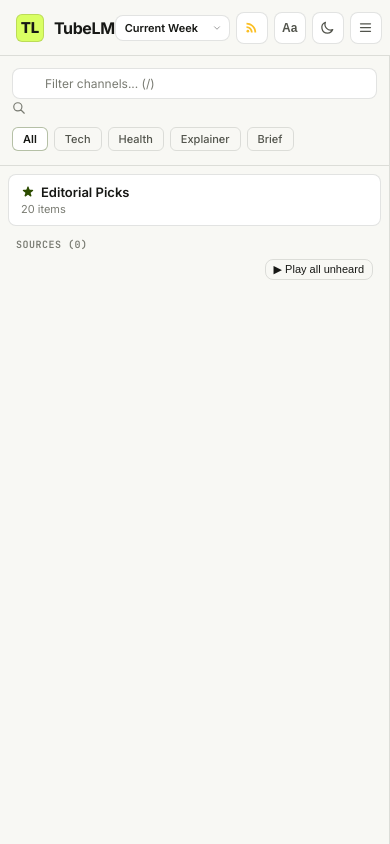
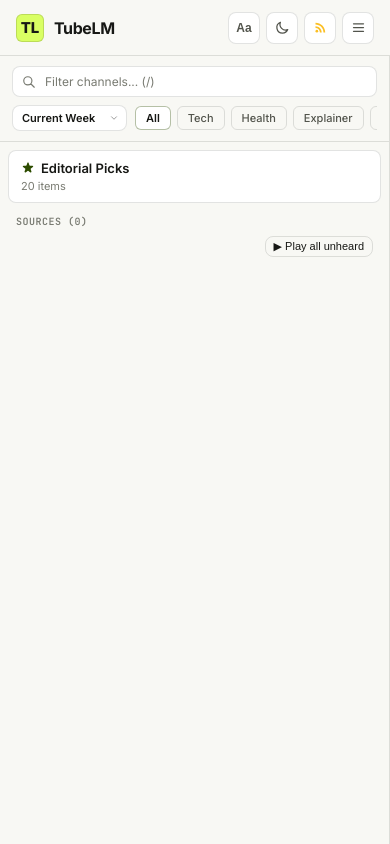
Before and after one commit to vkr1729/TubeLM, a Flask app: template desktop/templates/reader.html in a window 390 px wide. Run offline with Flask 3, Linux system fonts and the light colour scheme; the template is opened without the code that fills it, so the values that code supplies are empty; parts of the project's set-up code (start-up, migrations or seed data) failed here and were passed over.

Commit message:
fix(reader): accurate audio duration probing, clean sidebar week switcher, and mobile UI polish

```diff
--- a/desktop/templates/reader.html
+++ b/desktop/templates/reader.html
@@ -232,6 +232,12 @@
       height: 15px;
     }
 
+    .header-controls {
+      display: flex;
+      align-items: center;
+      gap: 6px;
+    }
+
     /* Sidebar */
     .sidebar-pane {
       background: var(--sidebar-bg);
@@ -240,6 +246,30 @@
       flex-direction: column;
       flex-shrink: 0;
       z-index: 10;
+    }
+
+    .sidebar-filters-box {
+      padding: 10px 12px;
+      border-bottom: 1px solid var(--border-color);
+      display: flex;
+      flex-direction: column;
+      gap: 8px;
+    }
+
+    .search-box-wrapper {
+      position: relative;
+      width: 100%;
+      display: flex;
+      align-items: center;
+    }
+
+    .search-icon {
+      position: absolute;
+      left: 10px;
+      width: 14px;
+      height: 14px;
+      color: var(--text-muted);
+      pointer-events: none;
     }
 
     .search-input {
@@ -261,6 +291,66 @@
 
     .search-input::placeholder {
       color: var(--text-muted);
+    }
+
+    .filters-row {
+      display: flex;
+      align-items: center;
+      gap: 8px;
+      width: 100%;
+      overflow: hidden;
+    }
+
+    .category-bar {
+      display: flex;
+      align-items: center;
+      gap: 6px;
+      overflow-x: auto;
+      -webkit-overflow-scrolling: touch;
+      scrollbar-width: none;
+      flex: 1;
+      min-width: 0;
+    }
+
+    .category-bar::-webkit-scrollbar {
+      display: none;
+    }
+
+    .sources-header-row {
+      padding: 8px 8px 2px;
+      font-size: 10px;
+      font-family: 'JetBrains Mono', monospace;
+      text-transform: uppercase;
+      letter-spacing: 0.05em;
+      color: var(--text-muted);
+      font-weight: 700;
+      display: flex;
+      align-items: center;
+      justify-content: space-between;
+    }
+
+    .sources-unread-pill {
+      color: var(--accent-ink);
+      font-weight: 700;
+    }
+
+    .sources-sub-row {
+      padding: 2px 8px 6px;
+      display: flex;
+      align-items: center;
+      justify-content: space-between;
+      gap: 6px;
+    }
+
+    .unread-summary-text {
+      font-size: 11px;
+      color: var(--text-muted);
+      font-family: 'JetBrains Mono', monospace;
+      white-space: nowrap;
+      overflow: hidden;
+      text-overflow: ellipsis;
+      flex: 1;
+      min-width: 0;
     }
 
     .cat-pill {
@@ -334,10 +424,11 @@
     .sidebar-item-meta {
       font-size: 11px;
       color: var(--text-muted);
-      margin-top: 2px;
-      display: flex;
-      align-items: center;
-      justify-content: space-between;
+      margin-top: 3px;
+      display: flex;
+      align-items: center;
+      gap: 5px;
+      flex-wrap: wrap;
     }
 
     .badge-audio {
@@ -1235,27 +1326,18 @@
       <span class="brand-name">TubeLM</span>
     </div>
 
-    <!-- Controls -->
-    <div class="flex items-center gap-1.5 sm:gap-2">
-      <div class="week-switcher">
-        <select id="week-selector" onchange="switchWeek(this.value)" class="week-select" title="Select digest week">
-          <option value="current" selected>Current Week</option>
-          <option value="prev">Previous Week</option>
-        </select>
-        <button id="btn-week-current" onclick="switchWeek('current')" style="display:none" class="week-btn active"></button>
-        <button id="btn-week-prev" onclick="switchWeek('prev')" style="display:none" class="week-btn"></button>
-      </div>
-
-      <a href="feed.xml" target="_blank" class="theme-toggle-btn" title="RSS Feed">
-        <svg class="w-3.5 h-3.5 text-amber-400" fill="currentColor" viewBox="0 0 24 24"><circle cx="6.18" cy="17.82" r="2.18"/><path d="M4 4.44v2.83c7.03 0 12.73 5.7 12.73 12.73h2.83c0-8.59-6.97-15.56-15.56-15.56zm0 5.66v2.83c3.9 0 7.07 3.17 7.07 7.07h2.83c0-5.47-4.43-9.9-9.9-9.9z"/></svg>
-      </a>
-
+    <!-- Global Controls -->
+    <div class="header-controls">
       <button id="btn-font-size" onclick="cycleFontSize()" class="theme-toggle-btn text-xs font-semibold" title="Adjust text size">Aa</button>
 
       <button id="theme-toggle" onclick="toggleTheme()" class="theme-toggle-btn" title="Toggle theme">
         <svg id="theme-icon-sun" class="hidden" fill="none" stroke="currentColor" viewBox="0 0 24 24"><path stroke-linecap="round" stroke-linejoin="round" stroke-width="2" d="M12 3v1m0 16v1m9-9h-1M4 9h-1m15.364 6.364l-.707-.707M6.343 6.343l-.707-.707m12.728 0l-.707.707M6.343 17.657l-.707.707M16 12a4 4 0 11-8 0 4 4 0 018 0z"></path></svg>
         <svg id="theme-icon-moon" fill="none" stroke="currentColor" viewBox="0 0 24 24"><path stroke-linecap="round" stroke-linejoin="round" stroke-width="2" d="M20.354 15.354A9 9 0 018.646 3.646 9.003 9.003 0 0012 21a9.003 9.003 0 008.354-5.646z"></path></svg>
       </button>
+
+      <a href="feed.xml" target="_blank" class="theme-toggle-btn" title="RSS Feed">
+        <svg class="w-3.5 h-3.5 text-amber-400" fill="currentColor" viewBox="0 0 24 24"><circle cx="6.18" cy="17.82" r="2.18"/><path d="M4 4.44v2.83c7.03 0 12.73 5.7 12.73 12.73h2.83c0-8.59-6.97-15.56-15.56-15.56zm0 5.66v2.83c3.9 0 7.07 3.17 7.07 7.07h2.83c0-5.47-4.43-9.9-9.9-9.9z"/></svg>
+      </a>
 
       <button id="mobile-sidebar-toggle" onclick="toggleSidebarMobile()" class="md:hidden theme-toggle-btn" title="Toggle sources">
         <svg fill="none" stroke="currentColor" viewBox="0 0 24 24"><path stroke-linecap="round" stroke-linejoin="round" stroke-width="2" d="M4 6h16M4 12h16M4 18h16"/></svg>
@@ -1270,18 +1352,29 @@
     <aside id="sidebar-pane" class="sidebar-pane w-full md:w-72 lg:w-80">
 
       <!-- Search & Filters -->
-      <div class="p-3 border-b border-[var(--border-color)] space-y-2">
-        <div class="relative">
+      <div class="sidebar-filters-box">
+        <div class="search-box-wrapper">
+          <svg class="search-icon" fill="none" stroke="currentColor" viewBox="0 0 24 24"><path stroke-linecap="round" stroke-linejoin="round" stroke-width="2" d="M21 21l-6-6m2-5a7 7 0 11-14 0 7 7 0 0114 0z"></path></svg>
           <input type="text" id="filter-search" oninput="applyFilters()" placeholder="Filter channels... (/)" class="search-input">
-          <svg class="w-3.5 h-3.5 text-[var(--text-muted)] absolute left-2.5 top-2.5" fill="none" stroke="currentColor" viewBox="0 0 24 24"><path stroke-linecap="round" stroke-linejoin="round" stroke-width="2" d="M21 21l-6-6m2-5a7 7 0 11-14 0 7 7 0 0114 0z"></path></svg>
         </div>
 
-        <div class="flex items-center gap-1.5 overflow-x-auto pb-0.5 no-scrollbar" id="category-bar">
-          <button onclick="setCategory('all')" id="cat-all" class="cat-pill active">All</button>
-          <button onclick="setCategory('tech')" id="cat-tech" class="cat-pill">Tech</button>
-          <button onclick="setCategory('health')" id="cat-health" class="cat-pill">Health</button>
-          <button onclick="setCategory('deep_explainer')" id="cat-deep_explainer" class="cat-pill">Explainer</button>
-          <button onclick="toggleBriefMode()" id="mode-brief" class="cat-pill" title="5-minute brief">Brief</button>
+        <div class="filters-row">
+          <div class="week-switcher">
+            <select id="week-selector" onchange="switchWeek(this.value)" class="week-select" title="Select digest week">
+              <option value="current" selected>Current Week</option>
+              <option value="prev">Previous Week</option>
+            </select>
+            <button id="btn-week-current" onclick="switchWeek('current')" style="display:none" class="week-btn active"></button>
+            <button id="btn-week-prev" onclick="switchWeek('prev')" style="display:none" class="week-btn"></button>
+          </div>
+
+          <div class="category-bar" id="category-bar">
+            <button onclick="setCategory('all')" id="cat-all" class="cat-pill active">All</button>
+            <button onclick="setCategory('tech')" id="cat-tech" class="cat-pill">Tech</button>
+            <button onclick="setCategory('health')" id="cat-health" class="cat-pill">Health</button>
+            <button onclick="setCategory('deep_explainer')" id="cat-deep_explainer" class="cat-pill">Explainer</button>
+            <button onclick="toggleBriefMode()" id="mode-brief" class="cat-pill" title="5-minute brief">Brief</button>
+          </div>
         </div>
       </div>
 
@@ -1300,12 +1393,12 @@
           </div>
         </button>
 
-        <div class="pt-2 pb-1 px-2 text-[10px] font-mono text-[var(--text-muted)] uppercase tracking-wider font-semibold flex items-center justify-between">
+        <div class="sources-header-row">
           <span>Sources (<span id="visible-channels-count">0</span>)</span>
-          <span id="unread-count" class="font-semibold" style="color: var(--accent-ink);"></span>
+          <span id="unread-count" class="sources-unread-pill"></span>
         </div>
-        <div class="px-2 pb-1 flex items-center justify-between gap-2">
-          <span id="unread-summary" class="text-[10px] font-mono text-[var(--text-muted)]"></span>
+        <div class="sources-sub-row">
+          <span id="unread-summary" class="unread-summary-text"></span>
           <button id="btn-play-all" onclick="playAllUnheard()" class="btn-play-all" title="Play all unheard overviews">▶ Play all unheard</button>
         </div>
 
@@ -1537,7 +1630,14 @@
           ? `<span class="text-[10px] text-[var(--success)]">✓</span>`
           : `<span class="unread-dot"></span>`;
         const readMin = ch.read_minutes ? `~${ch.read_minutes} min` : '';
-        const audioMin = (isPodcast && ch.audio_seconds) ? `· ${Math.max(1, Math.round(ch.audio_seconds / 60))}m podcast` : '';
+        const audioMin = (isPodcast && ch.audio_seconds) ? `${Math.max(1, Math.round(ch.audio_seconds / 60))}m audio` : '';
+
+        const metaParts = [
+          `${ch.video_count || 1} video${(ch.video_count || 1) > 1 ? 's' : ''}`,
+          readMin,
+          audioMin,
+          ch.subscribers ? esc(ch.subscribers) : ''
+        ].filter(Boolean);
 
         btn.innerHTML = `
           <div class="sidebar-item-header">
@@ -1549,10 +1649,7 @@
             </div>
           </div>
           <div class="sidebar-item-meta">
-            <span>${ch.video_count || 1} video${(ch.video_count || 1) > 1 ? 's' : ''}</span>
-            ${readMin ? `<span>${readMin}</span>` : ''}
-            ${audioMin ? `<span>${audioMin}</span>` : ''}
-            <span>${esc(ch.subscribers || '')}</span>
+            ${metaParts.join(' · ')}
           </div>
         `;
         container.appendChild(btn);
@@ -1562,10 +1659,10 @@
       document.getElementById('unread-count').textContent = unreadChannels.length > 0 ? `${unreadChannels.length} unread` : 'All read ✓';
       const sumEl = document.getElementById('unread-summary');
       if (sumEl) {
-        const podcastPart = unreadPodcastCount > 0 ? ` · ${unreadPodcastCount} podcast${unreadPodcastCount > 1 ? 's' : ''} (${fmtAudioDur(unreadPodcastSec)})` : '';
+        const podcastPart = unreadPodcastCount > 0 ? ` · ${unreadPodcastCount} podcasts (${fmtAudioDur(unreadPodcastSec)})` : '';
         sumEl.textContent = unreadChannels.length > 0
-          ? `Unread: ${unreadChannels.length} channels · ${unreadReadMin} min read${podcastPart}`
-          : 'All channels read ✓';
+          ? `${unreadReadMin}m read${podcastPart}`
+          : 'All caught up ✓';
       }
       const playBtn = document.getElementById('btn-play-all');
       if (playBtn) {
@@ -2231,9 +2328,10 @@
         if (sameSrc && isFinite(globalAudio.currentTime)) cur = globalAudio.currentTime;
         else cur = parseFloat(localStorage.getItem('tubelm_pos:' + t.src) || '0') || 0;
         if (sameSrc && isFinite(globalAudio.duration) && globalAudio.duration) dur = globalAudio.duration;
+        if (!dur && ch.audio_seconds) dur = ch.audio_seconds;
       } catch (_) {}
       if (subEl) subEl.textContent = `${ch.category || t.category || ''} · ${fmtClock(cur)} / ${dur ? fmtClock(dur) : '--:--'}`;
-      if (playEl) playEl.textContent = (isAudioPlaying && !globalAudio.paused) ? '⏸' : '⏯';
+      if (playEl) playEl.textContent = (isAudioPlaying && !globalAudio.paused) ? '⏸' : '▶';
       if (speedEl) speedEl.textContent = `${player.speed || 1.0}x`;
       if (progEl) progEl.style.width = dur > 0 ? `${(cur / dur) * 100}%` : '0%';
     }
```
Also changed, not shown: desktop/web_reader.py (+26 -4 lines).
